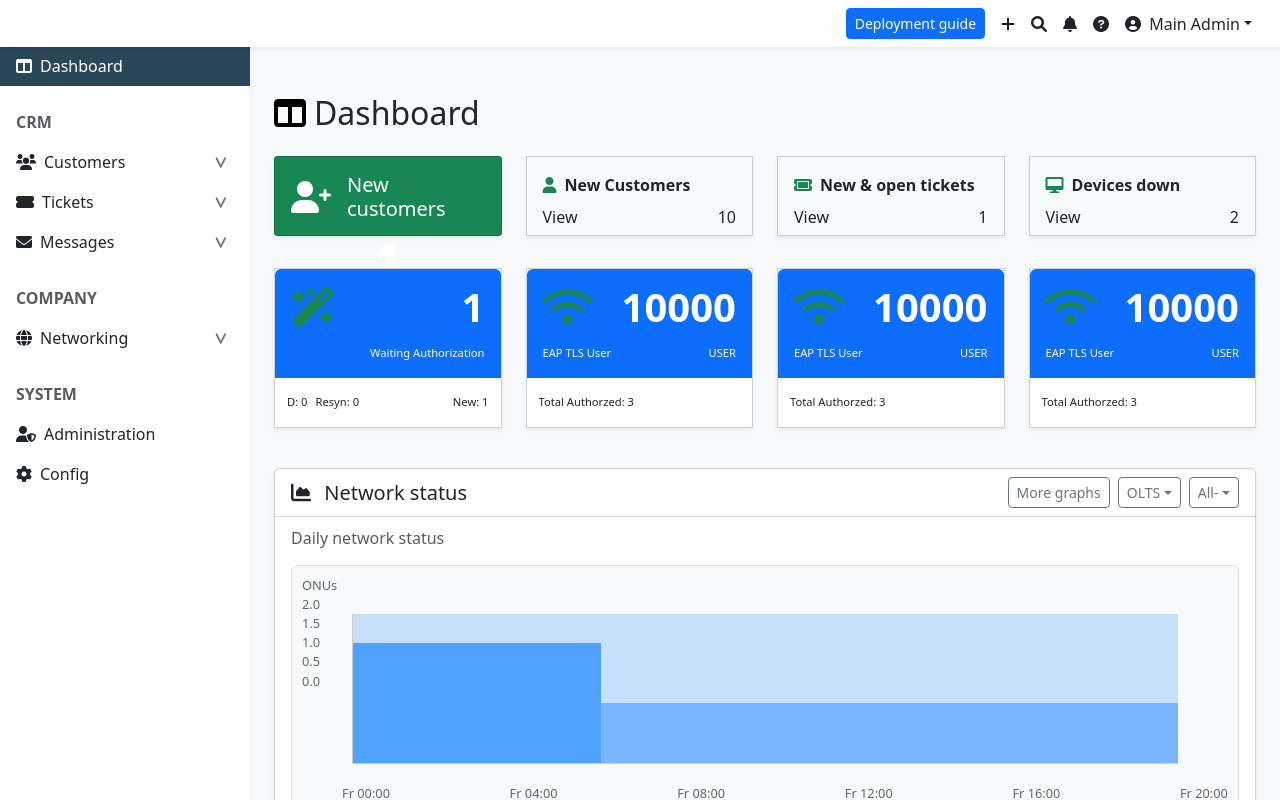
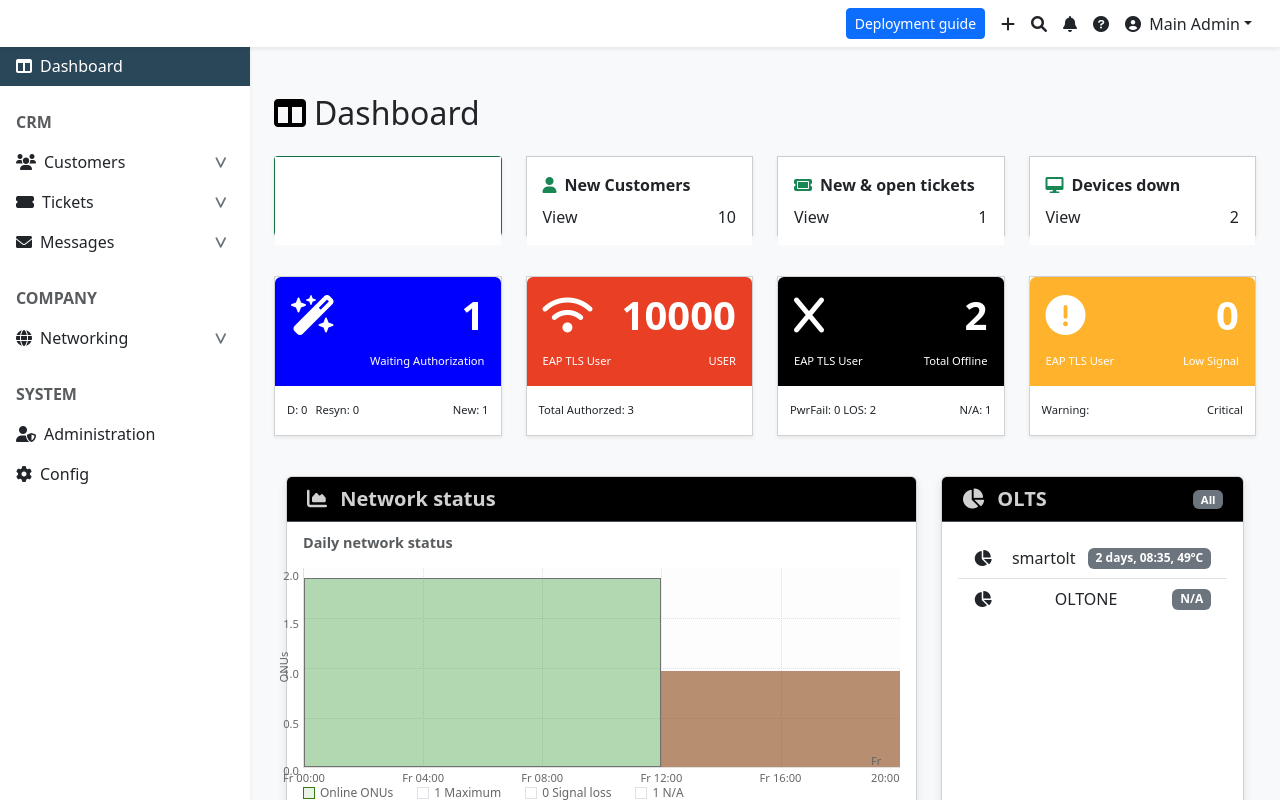
Before and after one commit to MayHua59/isp-admin-panel-bootstrap, a React (Vite) app: page / in a window 1280 px wide. Shown: the top 800 px of the page. Built offline with nearby package versions, Linux system fonts and the light colour scheme.

Commit message:
Implemented Network Status Graph

```diff
--- a/src/App.css
+++ b/src/App.css
@@ -0,0 +1,236 @@
+  .network-card {
+            border: none;
+            border-radius: 8px;
+            box-shadow: 0 4px 10px rgba(0,0,0,0.1);
+        }
+        .network-card .card-header {
+            background-color: #343a40; /* Dark background for header */
+            color: white;
+            border-bottom: 1px solid #495057;
+            border-top-left-radius: 8px;
+            border-top-right-radius: 8px;
+            padding: 10px 20px;
+            display: flex;
+            justify-content: space-between;
+            align-items: center;
+            font-size: 0.95rem;
+        }
+        .network-card .card-header h5 {
+            margin-bottom: 0;
+            color: #d1d1d1; /* Lighter color for header title */
+            font-weight: 600;
+        }
+        .network-card .card-header .btn-outline-secondary {
+            color: #ccc;
+            border-color: #6c757d;
+            background-color: #495057;
+            font-size: 0.8rem;
+            padding: 4px 10px;
+        }
+        .network-card .card-header .btn-outline-secondary:hover {
+            background-color: #5a6268;
+            border-color: #5a6268;
+            color: white;
+        }
+        .network-card .card-header .dropdown-toggle {
+            background-color: #495057;
+            border-color: #6c757d;
+            color: #ccc;
+            font-size: 0.8rem;
+            padding: 4px 10px;
+        }
+        .network-card .card-header .dropdown-toggle::after {
+            vertical-align: 0.05em; /* Adjust dropdown arrow position */
+        }
+        .network-card .card-header .dropdown-menu {
+            font-size: 0.8rem;
+            background-color: #495057;
+            border-color: #6c757d;
+        }
+        .network-card .card-header .dropdown-item {
+            color: #ccc;
+        }
+        .network-card .card-header .dropdown-item:hover {
+            background-color: #5a6268;
+            color: white;
+        }
+
+        .info-valid {
+            font-size: 0.75rem;
+            color: #ccc;
+            position: absolute;
+            top: 10px;
+            right: 20px;
+        }
+
+        .card-body {
+            background-color: #ffffff; /* White background for card body */
+            padding: 20px;
+        }
+
+        .card-body h6 {
+            color: #343a40;
+            font-weight: 600;
+            margin-bottom: 15px;
+            font-size: 0.9rem;
+        }
+
+        /* Graph Area Styling */
+        .graph-container {
+            position: relative;
+            height: 200px; /* Adjust height to match image */
+            width: 100%;
+            border-left: 1px solid #e0e0e0;
+            border-bottom: 1px solid #e0e0e0;
+            margin-bottom: 20px;
+            background-color: #fdfdfd; /* Slightly off-white for graph background */
+        }
+
+        .y-axis-label {
+            position: absolute;
+            left: -35px; /* Position to the left of the graph container */
+            top: 50%;
+            transform: translateY(-50%) rotate(-90deg);
+            font-size: 0.7rem;
+            color: #666;
+            white-space: nowrap;
+        }
+
+        .y-axis-value {
+            position: absolute;
+            right: calc(100% + 5px); /* Position to the left of the graph container */
+            font-size: 0.7rem;
+            color: #666;
+            text-align: right;
+            width: 30px;
+        }
+
+        .y-axis-value.val-20 { top: 0px; }
+        .y-axis-value.val-15 { top: 48px; } /* (200px / 4) * 1 */
+        .y-axis-value.val-10 { top: 98px; } /* (200px / 4) * 2 */
+        .y-axis-value.val-05 { top: 148px; } /* (200px / 4) * 3 */
+        .y-axis-value.val-00 { top: 195px; } /* Bottom of the graph */
+
+
+        .x-axis-label {
+            position: absolute;
+            bottom: -20px;
+            font-size: 0.7rem;
+            color: #666;
+            transform: translateX(-50%); /* Center the label under the tick */
+        }
+
+        /* Grid lines */
+        .grid-line {
+            position: absolute;
+            left: 0;
+            right: 0;
+            border-top: 1px dotted #e0e0e0;
+        }
+        .grid-line.line-1 { top: 50px; }
+        .grid-line.line-2 { top: 100px; }
+        .grid-line.line-3 { top: 150px; }
+
+        .vertical-grid-line {
+            position: absolute;
+            top: 0;
+            bottom: 0;
+            border-left: 1px dotted #e0e0e0;
+        }
+        .vertical-grid-line.fr-04 { left: calc(100% / 5 * 1); }
+        .vertical-grid-line.fr-08 { left: calc(100% / 5 * 2); }
+        .vertical-grid-line.fr-12 { left: calc(100% / 5 * 3); }
+        .vertical-grid-line.fr-16 { left: calc(100% / 5 * 4); }
+
+
+        /* Graph data areas */
+        .graph-data {
+            position: absolute;
+            bottom: 0;
+            left: 0;
+            width: 100%;
+            height: 100%;
+        }
+        .graph-green-area {
+            position: absolute;
+            bottom: 0;
+            left: 0;
+            width: 60%; /* Roughly up to Fr 08:00 */
+            height: 95%; /* Corresponds to ~1.9 ONUs */
+            background-color: rgba(0, 128, 0, 0.3); /* Darker green */
+            border: 1px solid #717171; /* Vertical line at the drop */
+        }
+        .graph-brown-area {
+            position: absolute;
+            bottom: 0;
+            left: 60%; /* Starts where green ends */
+            width: 40%; /* Continues to the end */
+            height: 48%; /* Corresponds to ~0.9 ONUs */
+            background-color: rgba(139, 69, 19, 0.6); /* Brownish color */
+        }
+
+        /* Legend below graph */
+        .graph-legend {
+            display: flex;
+            justify-content: flex-start;
+            margin-top: 5px;
+            font-size: 0.75rem;
+            color: #666;
+            flex-wrap: wrap;
+        }
+        .legend-item {
+            display: flex;
+            align-items: center;
+            margin-right: 20px;
+            margin-bottom: 5px;
+        }
+        .legend-color-box {
+            width: 12px;
+            height: 12px;
+            border: 1px solid #ccc;
+            margin-right: 5px;
+        }
+        .legend-item.online-onus .legend-color-box { background-color: rgba(52, 124, 15, 0.1); border-color: #347C0F; } /* Darker green for legend */
+        .legend-item.power-fail .legend-color-box { background-color: #1a73e8; border-color: #1a73e8; } /* Blue for power fail */
+        .legend-item.maximum .legend-color-box { background-color: #d94f2b; border-color: #d94f2b; } /* Orange/Red for maximum */
+        .legend-item.signal-loss .legend-color-box { background-color: #00bcd4; border-color: #00bcd4; } /* Cyan for signal loss */
+        .legend-item.na .legend-color-box { background-color: #6c757d; border-color: #6c757d; } /* Gray for N/A */
+
+
+        /* OLTs Status */
+        .olts-status .list-group-item {
+            padding: 8px 10px;
+            font-size: 0.85rem;
+            color: #343a40;
+        }
+        .olts-status .badge {
+            font-size: 0.75rem;
+            font-weight: normal;
+            background-color: #6c757d !important;
+            color: white;
+            padding: 4px 8px;
+            border-radius: 4px;
+        }
+        .olts-status i {
+            color: #6c757d;
+            margin-right: 8px;
+        }
+
+        /* Online ONUs Details */
+        .online-onus-details {
+            margin-top: 0; /* Adjust margin if needed */
+        }
+        .online-onus-details p {
+            margin-bottom: 5px;
+            font-size: 0.85rem;
+            color: #343a40;
+        }
+        .online-onus-details i {
+            margin-right: 8px;
+            width: 15px; /* Ensure consistent icon alignment */
+            text-align: center;
+        }
+        .online-onus-details .text-warning { color: #ffc107 !important; }
+        .online-onus-details .text-danger { color: #dc3545 !important; }
+        .online-onus-details .text-info { color: #0dcaf0 !important; }
+        .online-onus-details .text-muted { color: #6c757d !important; }
--- a/src/App.jsx
+++ b/src/App.jsx
@@ -1,6 +1,6 @@
 // import { useState } from 'react'
 // import React from 'react';
-// import './App.css'
+import './App.css'
 
 // function App() {
 //   const [count, setCount] = useState(0)
@@ -204,7 +204,7 @@ const SecondRowStatCard = ({
     <div className={`card shadow-sm rounded-0 ${bgColor} ${textColor}`} style={cardStyle}>
       <div className="card-body p-0"> {/* Remove padding */}
         {/* Blue background for first and second row, full width */}
-        <div style={{ background: "#0d6efd", borderTopLeftRadius: "0.375rem", borderTopRightRadius: "0.375rem" }}>
+        <div style={{ background: bgColor, borderTopLeftRadius: "0.375rem", borderTopRightRadius: "0.375rem" }}>
           <div className="container-fluid px-3 py-2">
             <div className="row align-items-center mb-2">
               <div className="col-6 d-flex justify-content-between">
@@ -266,7 +266,7 @@ const SecondRowStatCard = ({
           <h5 className="card-title mb-0 flex-grow-1">{title}</h5>
           {details && <small className="text-opacity-75">{details}</small>}
         </div>
-        <p className="card-text display-4 fw-bold text-center">{value}</p>
+        {/* <p className="card-text display-4 fw-bold text-center">{value}</p> */}
       </div>
     </div>
   </div>
@@ -1040,7 +1040,7 @@ useEffect(() => {
 
 
         {/* Statistics Cards Row 2 */}
-<div className="row mt-3">
+<div className="row mt-4">
   <SecondRowStatCard
   iconClass="fa-solid fa-wand-magic-sparkles"
   row1col2="1"
@@ -1057,7 +1057,7 @@ useEffect(() => {
   bgColor="blue"
   textColor="text-dark"
   cardStyle={{ height: "160px" }}
-  iconColor="#198754"
+  iconColor="#fff"
 />
    <SecondRowStatCard
   iconClass="fa-solid fa-wifi"
@@ -1069,25 +1069,23 @@ useEffect(() => {
   // row3col1="D: 0 Resyn:0"
   row3col1="Total Authorzed: 3 "
   row3col2=""
-  bgColor="blue"
+  bgColor="#E83F25"
   textColor="text-dark"
   cardStyle={{ height: "160px" }}
-  iconColor="#198754"
+  iconColor="#fff"
 />
     <SecondRowStatCard
-  iconClass="fa-solid fa-wifi"
-  row1col2="10000"
+  iconClass="fa-solid fa-x"
+  row1col2="2"
   row2col1="EAP TLS User"
-  row2col2={
-    <span className=''>USER</span>
-  }
+  row2col2="Total Offline"
   // row3col1="D: 0 Resyn:0"
-  row3col1="Total Authorzed: 3 "
-  row3col2=""
-  bgColor="blue"
+  row3col1="PwrFail: 0 LOS: 2 "
+  row3col2="N/A: 1"
+  bgColor="black"
   textColor="text-dark"
   cardStyle={{ height: "160px" }}
-  iconColor="#198754"
+  iconColor="#fff"
 />
   {/* <StatCard
     title=""
@@ -1102,129 +1100,121 @@ useEffect(() => {
     }
   /> */}
   <SecondRowStatCard
-  iconClass="fa-solid fa-wifi"
-  row1col2="10000"
+  iconClass="fa-solid fa-exclamation-circle"
+  row1col2="0"
   row2col1="EAP TLS User"
-  row2col2={
-    <span className=''>USER</span>
-  }
+  row2col2="Low Signal"
   // row3col1="D: 0 Resyn:0"
-  row3col1="Total Authorzed: 3 "
-  row3col2=""
-  bgColor="blue"
+  row3col1="Warning: "
+  row3col2="Critical"
+  bgColor="#FFB22C "
   textColor="text-dark"
   cardStyle={{ height: "160px" }}
-  iconColor="#198754"
+  iconColor="#fff"
 />
 
 </div>
 
         {/* Network Status Section */}
-        <div className="card shadow-sm mt-4">
-          <div className="card-header bg-white d-flex justify-content-between align-items-center">
-            <h5 className="mb-0"><i className="fas fa-chart-area me-2"></i> Network status</h5>
-            <div>
-              <button className="btn btn-outline-secondary btn-sm me-2">More graphs</button>
-              <div className="btn-group">
-                <button type="button" className="btn btn-outline-secondary btn-sm dropdown-toggle" data-bs-toggle="dropdown" aria-expanded="false">
-                  OLTS
-                </button>
-                <ul className="dropdown-menu">
-                  <li><a className="dropdown-item" href="#">Action</a></li>
-                  <li><a className="dropdown-item" href="#">Another action</a></li>
-                </ul>
-              </div>
-              <div className="btn-group ms-2">
-                <button type="button" className="btn btn-outline-secondary btn-sm dropdown-toggle" data-bs-toggle="dropdown" aria-expanded="false">
-                  All-
-                </button>
-                <ul className="dropdown-menu">
-                  <li><a className="dropdown-item" href="#">Action</a></li>
-                  <li><a className="dropdown-item" href="#">Another action</a></li>
-                </ul>
-              </div>
-            </div>
+
+
+
+        {/* Another Network Status Section */}
+ <div className="container position-relative mt-4">
+  <div className="row">
+    {/* Network Status Card */}
+    <div className="col-md-8 mb-4">
+      <div className="card network-card h-100">
+        <div className="card-header bg-black d-flex align-items-center">
+          <h5 className="mb-0"><i className="fas fa-chart-area me-2" /> Network status</h5>
         </div>
         <div className="card-body">
           <h6 className="card-subtitle mb-3 text-muted">Daily network status</h6>
-            {/* Graph Placeholder */}
-            <div className="bg-light border rounded p-4 mb-3" style={{ height: '250px', position: 'relative' }}>
-              {/* This is a simplified representation of the graph. A real implementation would use a charting library. */}
-              <div style={{ position: 'absolute', top: '10px', left: '10px', fontSize: '0.8em', color: '#666' }}>
-                <p className="mb-0">ONUs</p>
-                <p className="mb-0">2.0</p>
-                <p className="mb-0">1.5</p>
-                <p className="mb-0">1.0</p>
-                <p className="mb-0">0.5</p>
-                <p className="mb-0">0.0</p>
+          <div className="graph-container mb-3">
+            <span className="y-axis-label">ONUs</span>
+            <span className="y-axis-value val-20">2.0</span>
+            <span className="y-axis-value val-15">1.5</span>
+            <span className="y-axis-value val-10">1.0</span>
+            <span className="y-axis-value val-05">0.5</span>
+            <span className="y-axis-value val-00">0.0</span>
+            <div className="grid-line line-1" />
+            <div className="grid-line line-2" />
+            <div className="grid-line line-3" />
+            <div className="vertical-grid-line fr-04" />
+            <div className="vertical-grid-line fr-08" />
+            <div className="vertical-grid-line fr-12" />
+            <div className="vertical-grid-line fr-16" />
+            <div className="graph-data">
+              <div className="graph-green-area" />
+              <div className="graph-brown-area" />
             </div>
-              <div style={{ position: 'absolute', bottom: '10px', left: '50px', right: '10px', display: 'flex', justifyContent: 'space-between', fontSize: '0.8em', color: '#666' }}>
-                <span>Fr 00:00</span>
-                <span>Fr 04:00</span>
-                <span>Fr 08:00</span>
-                <span>Fr 12:00</span>
-                <span>Fr 16:00</span>
-                <span>Fr 20:00</span>
+            <span className="x-axis-label" style={{ left: '0%' }}>Fr 00:00</span>
+            <span className="x-axis-label" style={{ left: '20%' }}>Fr 04:00</span>
+            <span className="x-axis-label" style={{ left: '40%' }}>Fr 08:00</span>
+            <span className="x-axis-label" style={{ left: '60%' }}>Fr 12:00</span>
+            <span className="x-axis-label" style={{ left: '80%' }}>Fr 16:00</span>
+            <span className="x-axis-label" style={{ left: '100%', transform: 'translateX(-100%)' }}>Fr 20:00</span>
           </div>
-              {/* Simple bar to represent the graph data */}
-              <div style={{
-                position: 'absolute',
-                bottom: '50px',
-                left: '60px',
-                width: 'calc(100% - 120px)',
-                height: '150px',
-                backgroundColor: 'rgba(0, 123, 255, 0.2)',
-                borderLeft: '1px solid #ccc',
-                borderBottom: '1px solid #ccc'
-              }}>
-                <div style={{
-                  position: 'absolute',
-                  bottom: '0',
-                  left: '0',
-                  width: '30%',
-                  height: '80%',
-                  backgroundColor: 'rgba(0, 123, 255, 0.6)'
-                }}></div>
-                 <div style={{
-                  position: 'absolute',
-                  bottom: '0',
-                  left: '30%',
-                  width: '70%',
-                  height: '40%',
-                  backgroundColor: 'rgba(0, 123, 255, 0.4)'
-                }}></div>
+          <div className="graph-legend mb-3">
+            <div className="legend-item online-onus me-4">
+              <span className="legend-color-box" />
+              <span>Online ONUs</span>
             </div>
+            <div className="legend-item me-4">
+              <span className="legend-color-box bg-white border" />
+              <span>1 Maximum</span>
             </div>
+            <div className="legend-item me-4">
+              <span className="legend-color-box bg-white border" />
+              <span>0 Signal loss</span>
+            </div>
+            <div className="legend-item me-4">
+              <span className="legend-color-box bg-white border" />
+              <span>1 N/A</span>
+            </div>
+            <div className="online-onus-details">
 
-            <div className="row mt-3">
-              <div className="col-md-6">
-                <ul className="list-group list-group-flush">
-                  <li className="list-group-item d-flex justify-content-between align-items-center">
-                    <i className="fas fa-chart-pie me-2"></i> smartolt
-                    <span className="badge bg-secondary">2 Days, 08:35 +PE</span>
-                  </li>
-                  <li className="list-group-item d-flex justify-content-between align-items-center">
-                    <i className="fas fa-chart-pie me-2"></i> OLTONE
-                    <span className="badge bg-secondary">N/A</span>
-                  </li>
-                </ul>
-              </div>
-              <div className="col-md-6">
-                <h6 className="mt-3 mt-md-0">Online ONUs</h6>
             <div className="row">
               <div className="col-6">
-                    <p className="mb-1"><i className="fas fa-bolt me-2 text-warning"></i> Power fail: 0</p>
-                    <p className="mb-1"><i className="fas fa-exclamation-circle me-2 text-danger"></i> Maximum: 2</p>
+                 {/* <p className="mb-1"><i className="fas fa-bolt text-warning" /> Online ONUs</p>
+                <p className="mb-1"><i className="fas fa-bolt text-warning" /> Power fail: 0</p> */}
+                {/* <p className="mb-1"><i className="fas fa-exclamation-circle text-danger" /> Maximum: 2</p> */}
               </div>
-                  <div className="col-6">
-                    <p className="mb-1"><i className="fas fa-signal me-2 text-info"></i> Signal loss: 1</p>
-                    <p className="mb-1"><i className="fas fa-times-circle me-2 text-muted"></i> N/A: 1</p>
+              {/* <div className="col-6">
+                <p className="mb-1"><i className="fas fa-signal text-info" /> Signal loss: 1</p>
+                <p className="mb-1"><i className="fas fa-times-circle text-muted" /> N/A: 1</p>
+              </div> */}
             </div>
           </div>
           </div>
         </div>
       </div>
     </div>
+    {/* OLTS Card */}
+    <div className="col-md-4 mb-4">
+      <div className="card network-card h-100">
+        <div className="card-header bg-black d-flex align-items-center justify-content-between">
+          <h5 className="mb-0"><i className="fas fa-chart-pie me-2" /> OLTS</h5>
+          <span className="badge bg-secondary">All</span>
+        </div>
+        <div className="card-body">
+          <ul className="list-group list-group-flush mb-4">
+            <li className="list-group-item d-flex justify-content-between align-items-center">
+              <i className="fas fa-chart-pie me-2" /> smartolt
+              <span className="badge bg-secondary">2 days, 08:35, 49ºC</span>
+            </li>
+            <li className="list-group-item d-flex justify-content-between align-items-center">
+              <i className="fas fa-chart-pie me-2" /> OLTONE
+              <span className="badge bg-secondary">N/A</span>
+            </li>
+          </ul>
+
+        </div>
+      </div>
+    </div>
+  </div>
+</div>
+
       </div>
     </div>
   );
```
Lines whose indentation alone changed are shown as unchanged.
